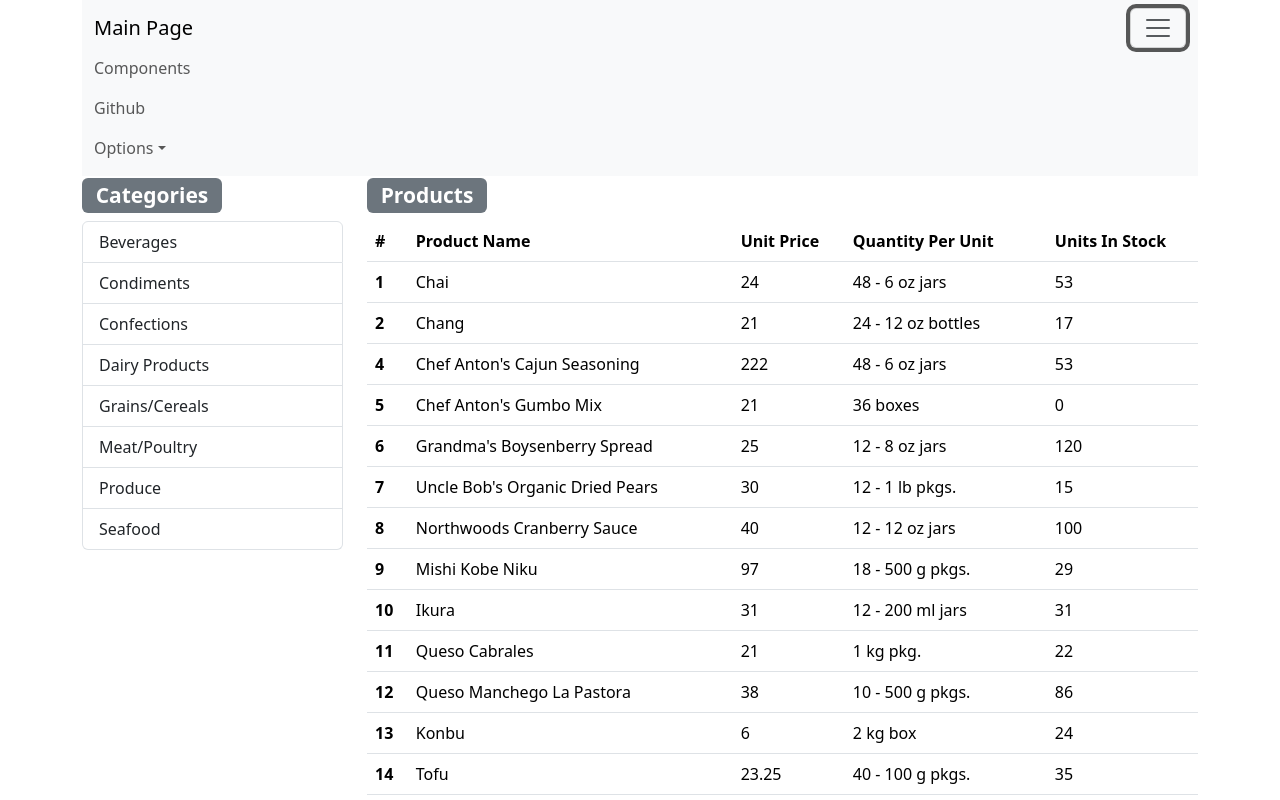
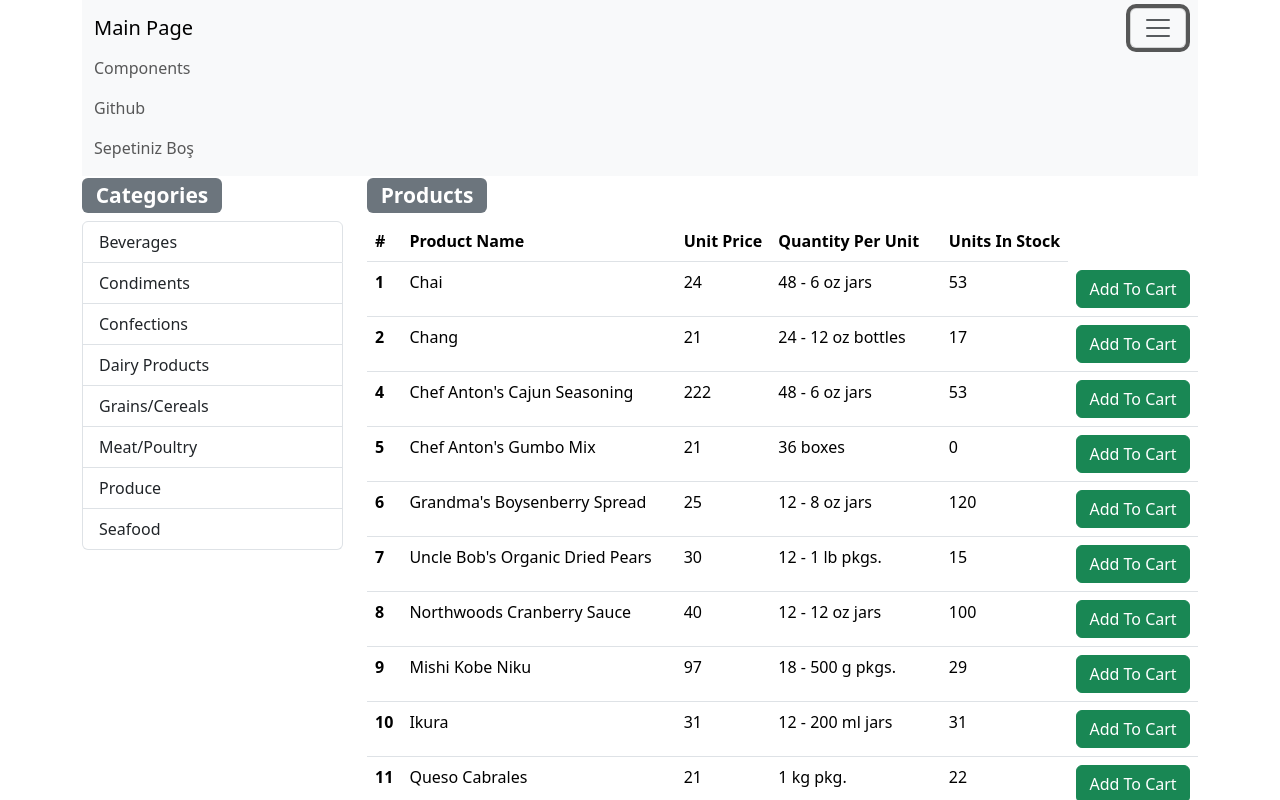
Before and after one commit to bobosii/eastwind-redux, a React (Create React App) app: page / in a window 1280 px wide. Both pictures are taken after a click on the button 1158 px from the left and 28 px from the top of the page. Shown: the top 800 px of the page. Built offline with nearby package versions, Linux system fonts and the light colour scheme; data requests are answered from the project's data file.

Commit message:
addToCart function developed

```diff
--- a/package.json
+++ b/package.json
@@ -6,6 +6,7 @@
     "@testing-library/jest-dom": "^5.17.0",
     "@testing-library/react": "^13.4.0",
     "@testing-library/user-event": "^13.5.0",
+    "alertifyjs": "^1.13.1",
     "bootstrap": "^5.3.2",
     "react": "^18.2.0",
     "react-dom": "^18.2.0",
--- /dev/null
+++ b/src/components/cart/CartSummary.js
@@ -0,0 +1,59 @@
+import React, { Component } from "react";
+import { connect } from "react-redux";
+import {
+  UncontrolledDropdown,
+  DropdownToggle,
+  DropdownMenu,
+  DropdownItem,
+  NavItem,
+  NavLink,
+  Badge,
+} from "reactstrap";
+
+class CartSummary extends Component {
+  renderEmpty() {
+    return (
+      <NavItem>
+        <NavLink>Sepetiniz Boş</NavLink>
+      </NavItem>
+    );
+  }
+  renderSummary() {
+    return (
+      <UncontrolledDropdown nav inNavbar>
+        <DropdownToggle nav caret>
+          Sepetiniz
+        </DropdownToggle>
+        <DropdownMenu>
+          {this.props.cart.map((cartItem) => (
+            <DropdownItem key={cartItem.id}>
+              {cartItem.product.productName}
+              <Badge color="success">
+                {cartItem.quantity}
+              </Badge>
+            </DropdownItem>
+          ))}
+
+          <DropdownItem divider />
+          <DropdownItem>Sepete git</DropdownItem>
+        </DropdownMenu>
+      </UncontrolledDropdown>
+    );
+  }
+
+  render() {
+    return (
+      <div>
+        {this.props.cart.length > 0 ? this.renderSummary() : this.renderEmpty()}
+      </div>
+    );
+  }
+}
+
+function mapStateToProps(state) {
+  return {
+    cart: state.cartReducer,
+  };
+}
+
+export default connect(mapStateToProps)(CartSummary);
--- a/src/components/navi/Navi.js
+++ b/src/components/navi/Navi.js
@@ -12,6 +12,7 @@ import {
   DropdownMenu,
   DropdownItem,
 } from "reactstrap";
+import CartSummary from "../cart/CartSummary";
 
 export default class Navi extends Component {
   constructor(props) {
@@ -42,17 +43,7 @@ export default class Navi extends Component {
               <NavItem>
                 <NavLink href="https://github.com/bobosii/eastwind-redux">Github</NavLink>
               </NavItem>
-              <UncontrolledDropdown nav inNavbar>
-                <DropdownToggle nav caret>
-                  Options
-                </DropdownToggle>
-                <DropdownMenu right>
-                  <DropdownItem>Option 1</DropdownItem>
-                  <DropdownItem>Option 2</DropdownItem>
-                  <DropdownItem divider />
-                  <DropdownItem>Reset</DropdownItem>
-                </DropdownMenu>
-              </UncontrolledDropdown>
+              <CartSummary/>
             </Nav>
           </Collapse>
         </Navbar>
--- a/src/components/products/ProductList.js
+++ b/src/components/products/ProductList.js
@@ -1,13 +1,19 @@
 import React, { Component } from "react";
 import { connect } from "react-redux";
-import { Badge, Table } from "reactstrap";
+import { Badge, Button, Table } from "reactstrap";
 import { bindActionCreators } from "redux";
 import * as ProductActions from "../../redux/actions/productActions";
+import * as cartActions from "../../redux/actions/cartActions";
+import alertify from "alertifyjs";
 
 class ProductList extends Component {
   componentDidMount() {
     this.props.actions.getProducts();
   }
+  addToCart = (product) => {
+    this.props.actions.addToCart({ quantity: 1, product });
+    alertify.success(product.productName + " Sepete Eklendi");
+  };
   render() {
     return (
       <div>
@@ -27,12 +33,20 @@ class ProductList extends Component {
           </thead>
           <tbody>
             {this.props.products.map((product) => (
-              <tr>
+              <tr key={product.id}>
                 <th scope="row">{product.id}</th>
                 <td>{product.productName}</td>
                 <td>{product.unitPrice}</td>
                 <td>{product.quantityPerUnit}</td>
                 <td>{product.unitsInStock}</td>
+                <td>
+                  <Button
+                    onClick={() => this.addToCart(product)}
+                    color="success"
+                  >
+                    Add To Cart
+                  </Button>
+                </td>
               </tr>
             ))}
           </tbody>
@@ -46,6 +60,7 @@ function mapDispatchToProps(dispatch) {
   return {
     actions: {
       getProducts: bindActionCreators(ProductActions.getProducts, dispatch),
+      addToCart: bindActionCreators(cartActions.addToCart, dispatch),
     },
   };
 }
--- a/src/index.js
+++ b/src/index.js
@@ -5,6 +5,7 @@ import reportWebVitals from "./reportWebVitals";
 import "bootstrap/dist/css/bootstrap.min.css";
 import { Provider } from "react-redux";
 import configureStore from "./redux/reducers/configureStore";
+import alertify from "alertifyjs/build/css/alertify.min.css";
 
 const store = configureStore();
 
--- a/src/redux/actions/actionTypes.js
+++ b/src/redux/actions/actionTypes.js
@@ -1,3 +1,5 @@
 export const CHANGE_CATEGORY = "CHANGE_CATEGORY";
 export const GET_CATEGORIES_SUCCESS = "GET_CATEGORIES_SUCCESS";
-export const GET_PRODUCTS_SUCCESS="GET_PRODUCTS_SUCCESS"
+export const GET_PRODUCTS_SUCCESS = "GET_PRODUCTS_SUCCESS";
+export const ADD_TO_CART = "ADD_TO_CART";
+export const REMOVE_FROM_CART = "REMOVE_FROM_CART";
--- /dev/null
+++ b/src/redux/actions/cartActions.js
@@ -0,0 +1,9 @@
+import * as actionTypes from "./actionTypes";
+
+export function addToCart(cartItem) {
+  return { type: actionTypes.ADD_TO_CART, payload: cartItem };
+}
+
+export function removeFromCart(product) {
+  return { type: actionTypes.REMOVE_FROM_CART, payload: product };
+}
--- a/src/redux/actions/productActions.js
+++ b/src/redux/actions/productActions.js
@@ -7,8 +7,8 @@ export function getProductSuccess(products) {
 export function getProducts(categoryId) {
   return function (dispatch) {
     let url = "http://localhost:3000/products";
-    if(categoryId){
-      url = url + "?categoryId=" + categoryId
+    if (categoryId) {
+      url = url + "?categoryId=" + categoryId;
     }
     fetch(url)
       .then((response) => response.json())
--- /dev/null
+++ b/src/redux/reducers/cartReducer.js
@@ -0,0 +1,30 @@
+//reducerler state yönetimi yaptığımız yerdir..
+import * as actionTypes from "../actions/actionTypes";
+import initialState from "./initialState";
+
+export default function cartReducer(state = initialState.cart, action) {
+  switch (action.type) {
+    case actionTypes.ADD_TO_CART:
+      var addedItem = state.find(
+        (c) => c.product.id === action.payload.product.id
+      );
+      if (addedItem) {
+        var newState = state.map((cartItem) => {
+          if (cartItem.product.id === action.payload.product.id) {
+            return Object.assign({}, addedItem, {
+              quantity: addedItem.quantity + 1,
+            });
+          }
+          return cartItem;
+        });
+        return newState;
+      } else {
+        return [...state, { ...action.payload }]; // üç nokta kopyasını al demek
+      }
+
+    //eklenmeye çalışılan ürün daha önce sepette var mı bul
+
+    default:
+      return state;
+  }
+}
--- a/src/redux/reducers/index.js
+++ b/src/redux/reducers/index.js
@@ -2,11 +2,13 @@ import { combineReducers } from "redux";
 import changeCategoryReducer from "./changeCategoryReducer";
 import categoryListReducer from "./categoryListReducer";
 import productListReducer from "./productListReducer";
+import cartReducer from "./cartReducer";
 
 const rootReducer = combineReducers({
   changeCategoryReducer,
   categoryListReducer,
   productListReducer,
+  cartReducer,
 });
 
 export default rootReducer;
--- a/src/redux/reducers/initialState.js
+++ b/src/redux/reducers/initialState.js
@@ -2,4 +2,5 @@ export default {
   currenCategory: {},
   categories: [],
   products: [],
+  cart:[]
 };
```
Also changed, not shown: 1 other file (tests, documents, lock files or other folders).
